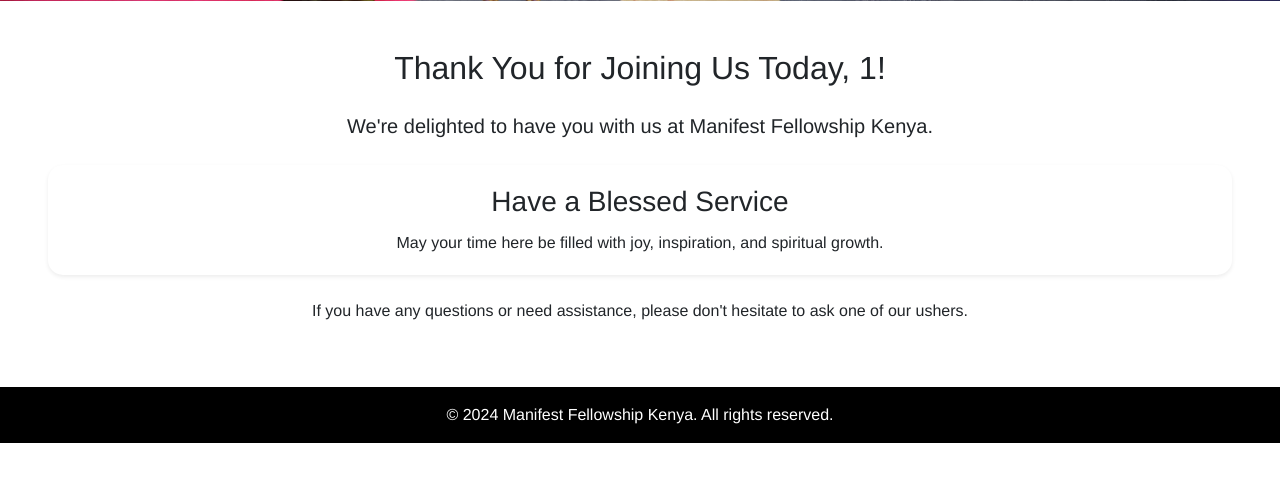
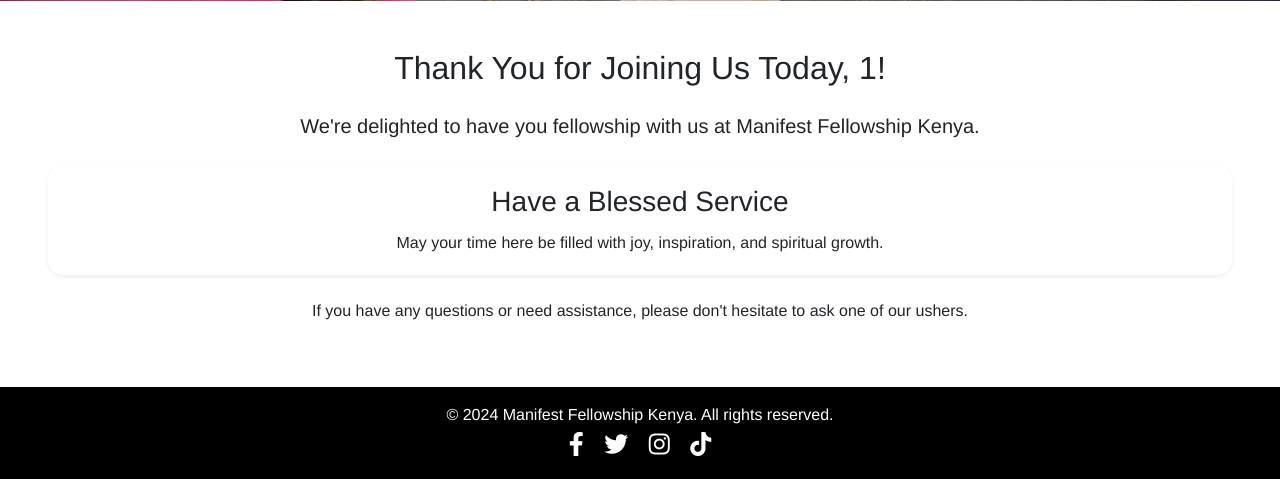
Before and after one commit to am-derrick/church_reg, a Django app: page /members/welcome/1/ in a window 1280 px wide. Shown: the part 559-1038 px from the top of the page. Before the commit the page ends 1002 px from the top, so only its background shows below. Run offline with Django 5.2, Linux system fonts and the light colour scheme.

Commit message:
feat: added social media icons from font-awesome

```diff
--- a/templates/base.html
+++ b/templates/base.html
@@ -55,6 +55,7 @@
     </style>
 
   {% block extra_css %}{% endblock %}
+  {% block extra_head %}{% endblock %}
   </head>
   <body>
     <main>{% block content %}{% endblock %}</main>
--- a/templates/welcome.html
+++ b/templates/welcome.html
@@ -2,6 +2,11 @@
 {% load static %}
 
 {% block title %}Welcome to Manifest Fellowship Kenya{% endblock %}
+
+{% block extra_head %}
+<!-- Font Awesome for social media icons -->
+<link rel="stylesheet" href="https://cdnjs.cloudflare.com/ajax/libs/font-awesome/6.4.0/css/all.min.css">
+{% endblock %}
 
 {% block content %}
 <div class="container-fluid p-0 d-flex flex-column min-vh-100">
@@ -46,7 +51,7 @@
     <div class="flex-grow-1 bg-white p-5 d-flex flex-column justify-content-center">
         <div class="text-center">
             <h2 class="mb-4">Thank You for Joining Us Today, {{ first_name }}!</h2>
-            <p class="lead mb-4">We're delighted to have you with us at Manifest Fellowship Kenya.</p>
+            <p class="lead mb-4">We're delighted to have you fellowship with us at Manifest Fellowship Kenya.</p>
             <div class="card shadow-sm mb-4">
                 <div class="card-body">
                     <h3 class="card-title">Have a Blessed Service</h3>
@@ -60,15 +65,22 @@
     <!-- Footer -->
     <div class="bg-black text-white p-3 text-center">
         <p class="mb-0">&copy; {% now "Y" %} Manifest Fellowship Kenya. All rights reserved.</p>
+        <div class="social-icons">
+            <a href="https://www.facebook.com/share/g/PFDhGVjBQfTejSWR/?mibextid=K35XfP" class="text-white mx-2" target="_blank"><i class="fab fa-facebook-f"></i></a>
+            <a href="https://x.com/ManifestKenya" class="text-white mx-2" target="_blank"><i class="fab fa-twitter"></i></a>
+            <a href="https://www.instagram.com/manifest_kenya/" class="text-white mx-2" target="_blank"><i class="fab fa-instagram"></i></a>
+            <a href="https://www.tiktok.com/@manifestkenya" class="text-white mx-2" target="_blank"><i class="fab fa-tiktok"></i></a>
+        </div>
     </div>
 </div>
+
 {% endblock %}
 
 {% block extra_css %}
 <style>
     .carousel-item img {
         object-fit: cover;
-        height: 70vh; /* Adjust this value to control the height of the carousel */
+        height: 70vh;
     }
     .bg-opacity-75 {
         background-color: rgba(0, 0, 0, 0.75);
@@ -78,5 +90,12 @@
             height: 40vh; /* Smaller height for mobile devices */
         }
     }
+    .social-icons a {
+        font-size: 1.5rem;
+        transition: color 0.3s ease;
+    }
+    .social-icons a:hover {
+        color: #007bff !important;
+    }
 </style>
 {% endblock %}
```
Also changed, not shown: templates/registration.html (+24 -1 lines).
